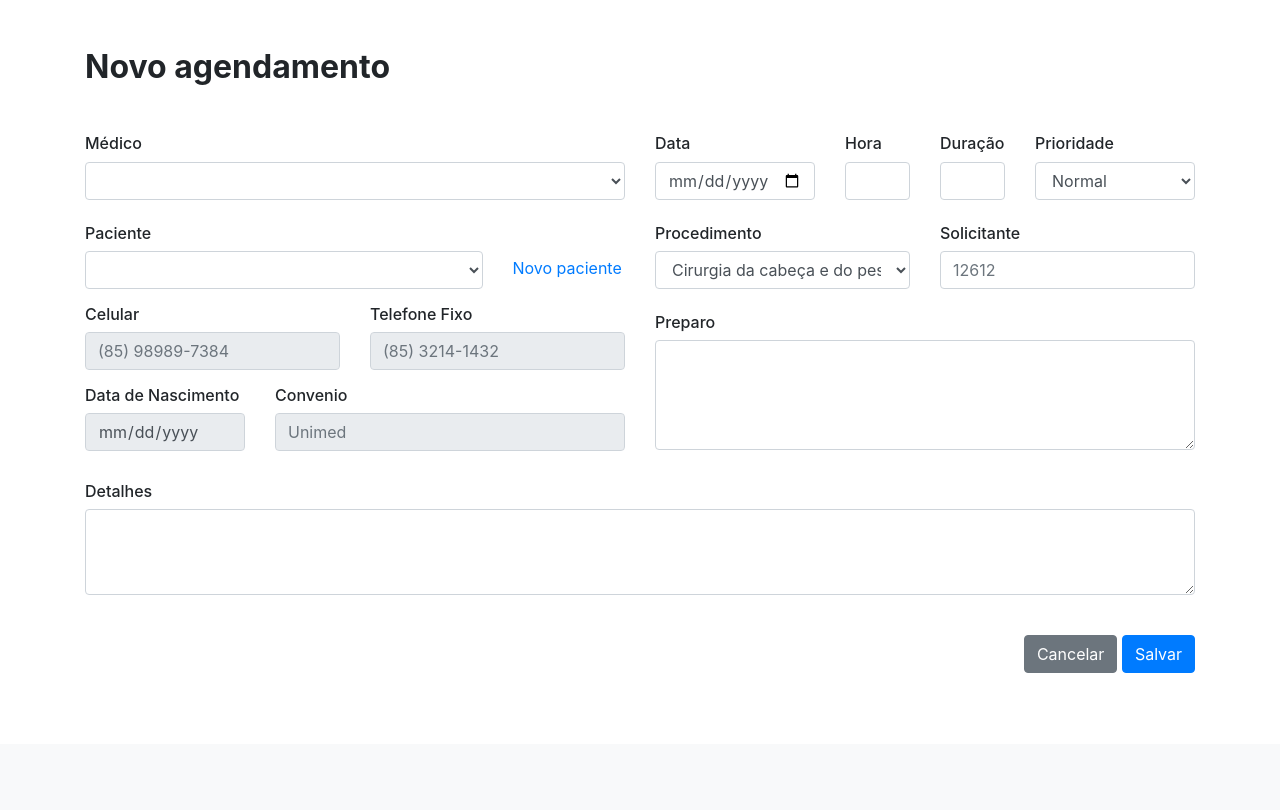
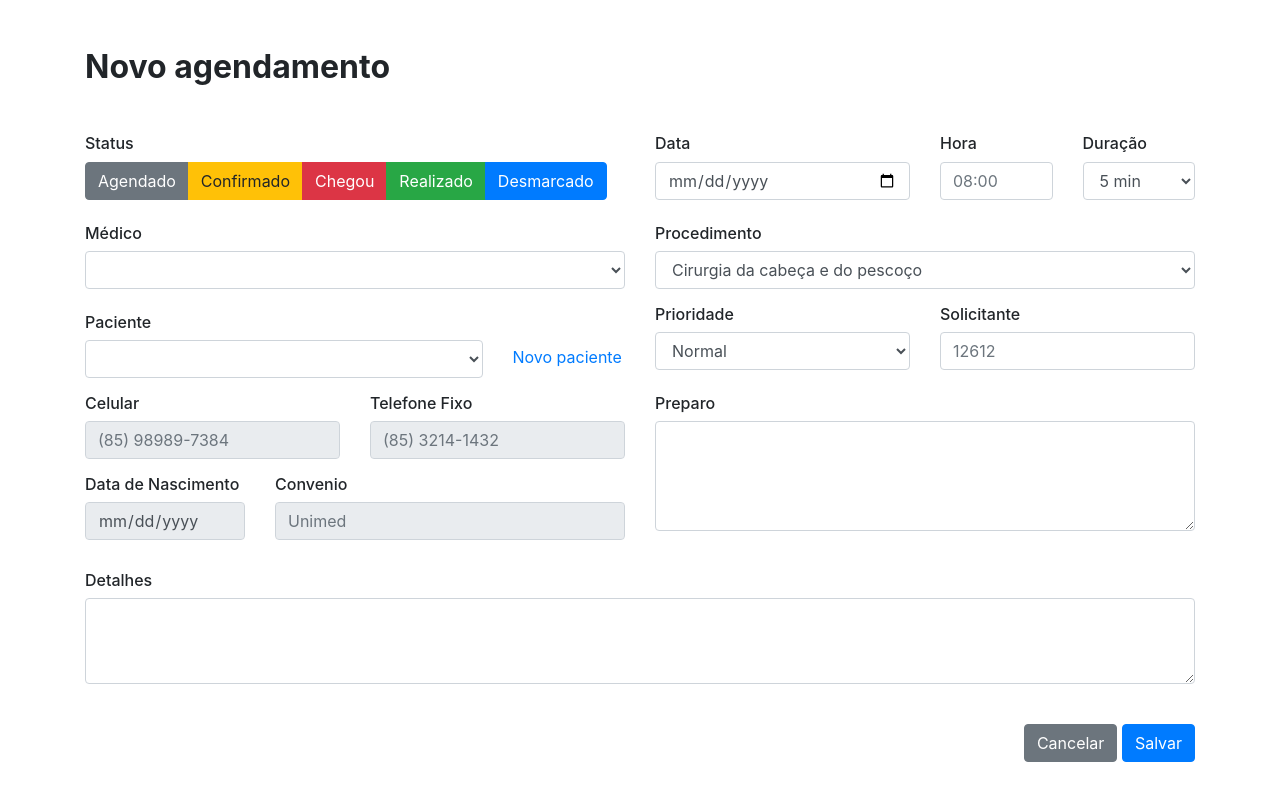
Before and after one commit to pereiraneto/EndoClinica, a Django app: page /consultas/nova in a window 1280 px wide. Shown: the part 56-866 px from the top of the page. Before the commit the page ends 729 px from the top, so only its background shows below. Run offline with Django 3.2, Linux system fonts and the light colour scheme; the visitor is signed in with stand-in values (Sample User, id 1); lists and menus that the app fills with data are empty; some libraries are stand-ins or nearby versions.

Commit message:
Reorder components in form

```diff
--- a/templates/schedule/create-consultation.html
+++ b/templates/schedule/create-consultation.html
@@ -34,7 +34,32 @@
             <div class="row mt-5">
                 <div class="col sm-1">
 
-                    <h6>Médico</h6>
+                    <h6 class="">Status</h6>
+                    <div class="btn-group btn-group-toggle" data-toggle="buttons">
+
+                        <label id="consultation-status-scheduled" class="btn btn-secondary">
+                            <input type="radio" name="statusOptions" autocomplete="off" value="Agendado">
+                            Agendado
+                        </label>
+                        <label id="consultation-status-confirmed" class="btn btn-warning">
+                            <input type="radio" name="statusOptions" autocomplete="off" value="Confirmado">
+                            Confirmado
+                        </label>
+                        <label id="consultation-status-arrived" class="btn btn-danger">
+                            <input type="radio" name="statusOptions" autocomplete="off" value="Chegou">
+                            Chegou
+                        </label>
+                        <label id="consultation-status-realized" class="btn btn-success">
+                            <input type="radio" name="statusOptions" autocomplete="off" value="Realizado">
+                            Realizado
+                        </label>
+                        <label id="consultation-status-disengaged" class="btn btn-primary">
+                            <input type="radio" name="statusOptions" autocomplete="off" value="Desmarcado">
+                            Desmarcado
+                        </label>
+                    </div>
+
+                    <h6 class="mt-4">Médico</h6>
                     <select id="consultation-doctors" class="form-control"></select>
 
                     <div class="row">
@@ -74,19 +99,45 @@
                 </div>
                 <div class="col md-1">
                     <div class="row">
-                        <div class="col-md-4">
+                        <div class="col-md-6">
                             <h6>Data</h6>
                             <input id="consultation-date" type="date" class="form-control">
                         </div>
-                        <div class="col-md-2">
+                        <div class="col-md-3">
                             <h6>Hora</h6>
-                            <input id="consultation-hour" class="form-control" type="text">
+                            <input id="consultation-hour" class="form-control" type="text" placeholder="08:00">
                         </div>
-                        <div class="col-md-2">
+                        <div class="col-md-3">
                             <h6>Duração</h6>
-                            <input id="consultation-duration" class="form-control" type="number">
+                            <select id="consultation-duration" class="form-control">
+                                <option value="5">5 min</option>
+                                <option value="10">10 min</option>
+                                <option value="15">15 min</option>
+                                <option value="20">20 min</option>
+                                <option value="25">25 min</option>
+                                <option value="30">30 min</option>
+                                <option value="35">35 min</option>
+                                <option value="40">40 min</option>
+                                <option value="45">45 min</option>
+                                <option value="50">50 min</option>
+                                <option value="55">55 min</option>
+                                <option value="60">60 min</option>
+                            </select>
                         </div>
-                        <div class="col-md-4">
+                    </div>
+
+                    <div class="row mt-4">
+                        <div class="col-md-12">
+                            <h6>Procedimento</h6>
+                            <select id="consultation-procedure" class="form-control">
+                                <option>Cirurgia da cabeça e do pescoço</option>
+                                <option>Gastroenterologia</option>
+                            </select>
+                        </div>
+                    </div>
+
+                    <div class="row mt-3">
+                        <div class="col-md-6">
                             <h6>Prioridade</h6>
                             <select id="consultation-priority" class="form-control">
                                 <option value="Normal">Normal</option>
@@ -99,19 +150,9 @@
                                 <option value="Deficiente">Deficiente</option>
                             </select>
                         </div>
-                    </div>
-
-                    <div class="row">
-                        <div class="col">
-                            <h6 class="mt-4">Procedimento</h6>
-                            <select id="consultation-procedure" class="form-control">
-                                <option>Cirurgia da cabeça e do pescoço</option>
-                                <option>Gastroenterologia</option>
-                            </select>
-                        </div>
-                        <div class="col">
-                            <h6 class="mt-4">Solicitante</h6>
-                            <input id="consultation-requester" class="form-control" type="number" placeholder="12612">
+                        <div class="col-md-6">
+                            <h6>Solicitante</h6>
+                            <input id="consultation-requester" class="form-control" type="text" placeholder="12612">
                         </div>
                     </div>
 
@@ -125,7 +166,7 @@
             <div class="row">
                 <div class="col">
                     <div class="form-group">
-                        <h6 class="mt-3">Detalhes</h6>
+                        <h6 class="mt-4">Detalhes</h6>
                         <textarea class="form-control" id="consultation-details" rows="3"></textarea>
                     </div>
                 </div>
```
